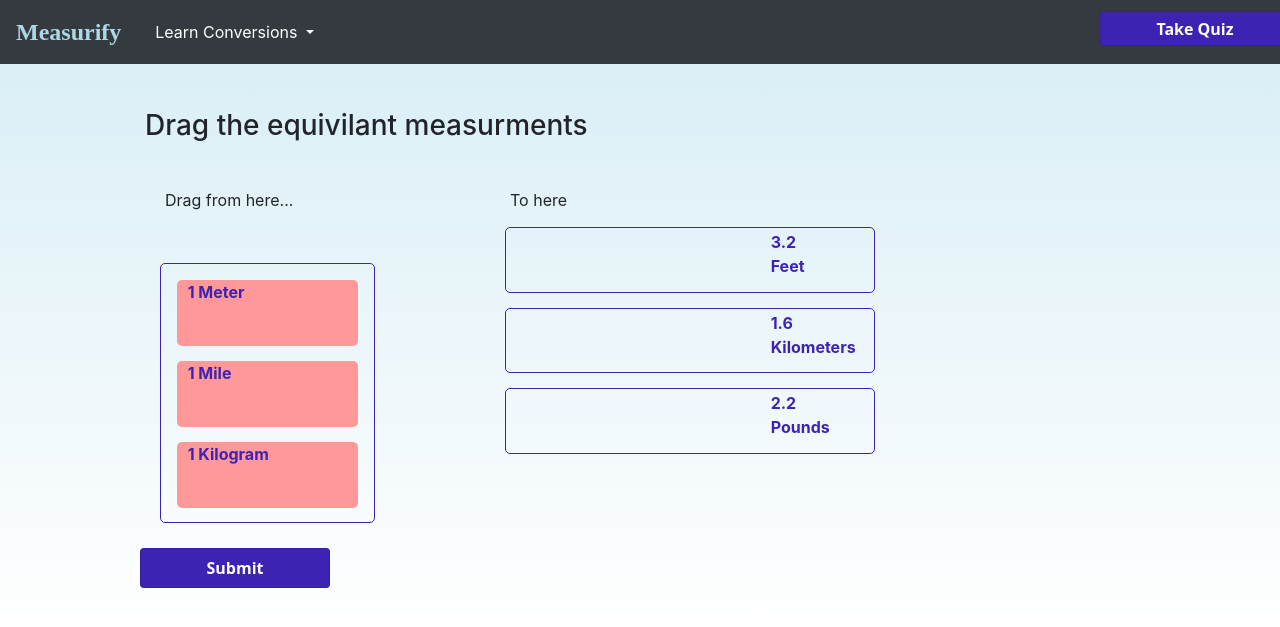
After one commit to emilylo2/measurify, a Flask app: page /dragDrop in a window 1280 px wide. The commit adds this page. Shown: the top 627 px of the page. Run offline with Flask 2, Linux system fonts and the light colour scheme; some libraries are stand-ins or nearby versions.

Commit message:
Drag drop question created

```diff
--- a/server.py
+++ b/server.py
@@ -114,6 +114,15 @@ def end():
     return render_template('end.html', quizs=quizs)
 
 
+@app.route('/dragDrop')
+def dragDrop():
+    global quizscore
+    global quest
+    quizs={
+        "quizscore":quizscore,
+        "question": quest
+    }
+    return render_template('dragDrop.html', quizs=quizs)
 
 
 @app.route('/quiz/<id>')
--- /dev/null
+++ b/static/dragDrop.js
@@ -0,0 +1,162 @@
+let employees = [ "1 Meter", "1 Mile", "1 Kilogram"]
+let list2 = [];
+let correct = [];
+let wrong =[];
+let QandA = new Map()
+QandA.set("1 Meter", "3.2 Feet");
+QandA.set("1 Mile", "1.6 Kilometers");
+QandA.set("1 Kilogram", "2.2 Pounds");
+
+let indexing = new Map()
+indexing.set("1 Meter", "1");
+indexing.set("1 Mile", "2");
+indexing.set("1 Kilogram", "3");
+
+zindex=10;
+function makeNames(names){
+    $(".names").empty()
+    $.each(names, function(index, value){
+        let num = index+1;
+        let tag = "index"+index
+        $(".names").append("<div class='row name " + tag + "'>"+ value + "</div>");
+        let tagClass = "."+tag
+        $(tagClass).draggable({ revert: "invalid" });
+        hov();
+    })
+}
+
+function ppcNames(names, divID){
+    let divName = "."+ divID
+    console.log("added")
+    $(divName).empty()
+    $.each(names, function(index, value){
+        let num = index+1;
+        let tag = "index"+index
+        $(divName).append("<div class='row ppcname " + tag + "'>"+ value + "</div>");
+        let tagClass = "."+tag
+        $(tagClass).draggable({ revert: "invalid" });
+    })
+}
+
+function makeDrop(id){
+    let idName = "."+ id
+    $(idName).droppable({
+        accept: ".name",
+        classes: {
+            "ui-droppable-hover": "darker"
+          },
+          activeClass: "ui-state-highlight",
+                    disabled: false,
+        drop: function(event, ui){
+            let index=0;
+            let value = (ui.draggable).text()
+            let answerID = "answer" + id.substring(id.length-1)
+            if(QandA.get(value)==document.getElementById(answerID).textContent){
+                correct.push(id.substring(id.length-1));
+            }
+            else{
+                wrong.push(id.substring(id.length-1));
+            }
+            console.log("correct list: "+ correct)
+            let list=[]
+            list = {value}
+            console.log(value)
+            for(let i=0; i<employees.length; i++){
+                console.log("length "+ employees.length)
+                if(employees[i]==value){
+                    index=i;
+                    break;
+                }
+            }
+            employees.splice(index, 1);
+            list2.push(value);
+            console.log("list2 " + list2)
+            makeNames(employees);
+            ppcNames(list,id);
+        },
+
+    })
+}
+
+function submit(correct, wrong){
+    $.each(correct, function(index, value){
+        console.log("there are correct " + value)
+        let id = "r" +value
+        console.log("this is the: " + id)
+        document.getElementById(id).classList.remove("drop")
+        document.getElementById(id).classList.add("correctDD")
+    })
+    $.each(wrong, function(index, value){
+        console.log("there are correct " + value)
+        let id = "r" +value
+        console.log("this is the: " + id)
+        document.getElementById(id).classList.remove("drop")
+        document.getElementById(id).classList.add("wrongDD")
+    })
+
+    let new_button=$("<button class='button-6'>Next Question</button>")
+
+
+    new_button.click(function(){
+        taketo(nextquestion.toString())
+    })
+    $(".submit").append(new_button)
+
+}
+
+function hov(){
+    console.log("rannn")
+    $(".name").hover(
+        function () {
+          $(this).addClass("hover");
+          $(this).removeClass("wb");
+          $(this).css("z-index",zindex++);
+        },
+        function () {
+          $(this).removeClass("hover");
+          $(this).addClass("wb");
+        }
+      );
+
+}
+
+$(document).ready(function(){
+    makeNames(employees);
+    makeDrop("drop1")
+    makeDrop("drop2")
+    makeDrop("drop3")
+    $(".non").droppable({
+        accept: ".ppcname",
+        classes: {
+            "ui-droppable-hover": "darker"
+          },
+          activeClass: "ui-state-highlight",
+                    disabled: false,
+        drop: function(event, ui){
+            let index;
+            let value = (ui.draggable).text();
+            let clearName = ".drop" + indexing.get(value)
+            $(clearName).empty()
+            for(let i=0; i<employees.length; i++){
+                if(employees[i]==value){
+                    index=i;
+                    break;
+                }
+            }
+            // let value = fields[1];
+            list2.splice(index, 1);
+            employees.push(value);
+            console.log("list2 " + list2)
+            makeNames(employees);
+            ppcNames(list2);
+        },
+    })
+
+    $(".submit").click(function(){
+        console.log("bro")
+        submit(correct, wrong)
+    })
+
+
+
+})
--- a/static/main.css
+++ b/static/main.css
@@ -377,6 +377,10 @@ textarea::-webkit-scrollbar-thumb{
     background: rgb(130, 119, 255);
     color: black;
 }
+
+.darker{
+    background-color: rgb(161, 153, 255);
+}
 .ui-draggable:hover{
     background-color: rgb(255, 153, 153);
 }
@@ -466,3 +470,53 @@ textarea::-webkit-scrollbar-thumb{
 .move-down{
     margin-top: 20%;
 }
+
+.hover{
+    background-color: lightyellow;
+    cursor: move;
+}
+.wb{
+    background-color: white;
+}
+.correctDD{
+    padding: 0.5% 0.5%;
+    margin-top: 0.5%;
+    margin-left: 10px;
+    border-radius: 5px;
+    color: green;
+    font-weight: bold;
+    border-style: solid;
+    border-width: 1px;
+}
+.wrongDD{
+    padding: 0.5% 0.5%;
+    margin-top: 0.5%;
+    margin-left: 10px;
+    border-radius: 5px;
+    color: red;
+    font-weight: bold;
+    border-style: solid;
+    border-width: 1px;
+}
+
+.drop{
+    padding: 0.5% 0.5%;
+    margin-top: 0.5%;
+    margin-left: 10px;
+    border-radius: 5px;
+    color: #3d23b3;
+    font-weight: bold;
+    border-style: solid;
+    border-width: 1px;
+}
+.drag{
+    padding: 0.5% 0.5%;
+    margin-top: 0.5%;
+    margin-left: 10px;
+    border-radius: 5px;
+    color: #3d23b3;
+    font-weight: bold;
+    border-style: solid;
+    border-width: 1px;
+    height: 260px;
+}
--- a/static/questions.js
+++ b/static/questions.js
@@ -139,7 +139,7 @@ function incorrect(){
             "question":0
         }
         answer(newdata)
-        location.href = "/end";
+        location.href = "/dragDrop";
     }
 }
 
--- /dev/null
+++ b/templates/dragDrop.html
@@ -0,0 +1,56 @@
+{% extends "layout.html" %}
+
+{% block content %}
+<script>
+    let quiz={{quizs|tojson}}
+</script>
+<script src="../static/dragDrop.js"></script>
+<div class="Container">
+    <div class="row">
+        <div class="col-md-12 col-sm-12">
+            <div class="row">
+                <div class="row h3">Drag the equivilant measurments</div>
+            </div>
+            <div class="row">
+                <div class="col-md-3">
+                    <div class="row non">Drag from here... </div>
+                    <div class="names drag">
+
+                    </div>
+                </div>
+
+                <div class="col-md-1"></div>
+
+                <div class="col-md-5">
+                    <div class="row ppc">To here</div>
+                    <div class="row drop" id="r1">
+                        <div class="col-md-8 drop1">
+
+                        </div>
+                        <div class="col-md-3" id="answer1">3.2 Feet</div>
+                    </div>
+
+                    <div class="row drop" id="r2">
+                        <div class="col-md-8 drop2">
+
+                        </div>
+                        <div class="col-md-3" id="answer2">1.6 Kilometers</div>
+                    </div>
+
+                    <div class="row drop" id="r3">
+                        <div class="col-md-8 drop3">
+
+                        </div>
+                        <div class="col-md-3" id="answer3">2.2 Pounds</div>
+                    </div>
+                    <div class="ppcNames"></div>
+                </div>
+            </div>
+            <div class="row submit">
+                <button class='button-6 '>Submit</button>
+            </div>
+        </div>
+    </div>
+</div>
+
+{% endblock %}
--- a/templates/weight.html
+++ b/templates/weight.html
@@ -75,6 +75,8 @@
         <div class="col-md-1 move-down" id="next"></div>
 </div>
 <br>
+<br>
+<br>
 <div class="row" id="progrow">
 </div>
 
```
Also changed, not shown: static/weight.js (+4 -7 lines).
